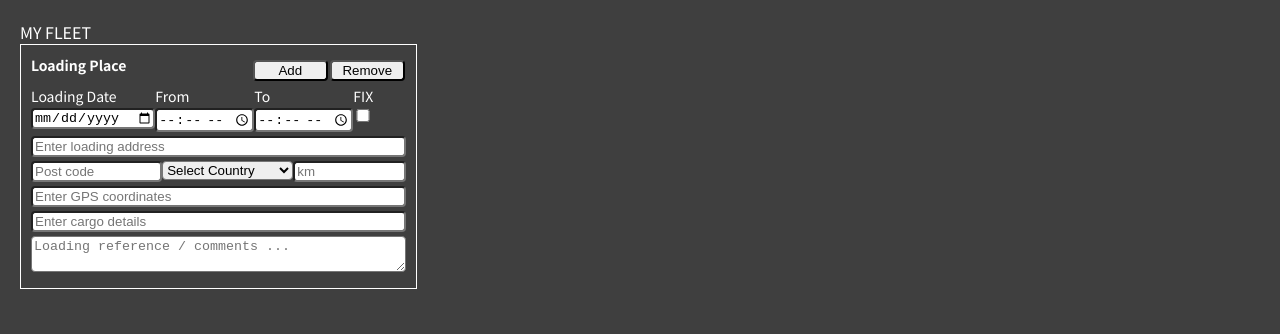
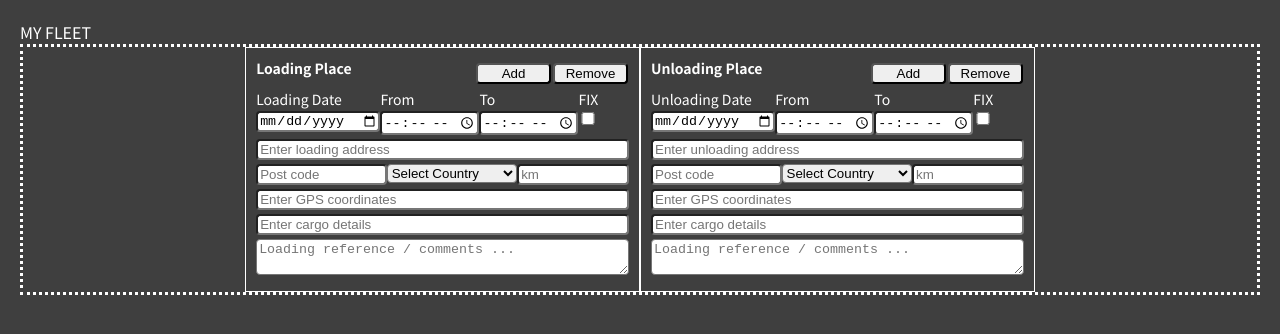
Before and after one commit to Alexit0/myfleet, a React (Create React App) app: page / in a window 1280 px wide. Shown: the top 334 px of the page. Built offline with nearby package versions, Linux system fonts and the light colour scheme.

Commit message:
modify css, add unloading block

```diff
--- a/src/components/LoadingForm.js
+++ b/src/components/LoadingForm.js
@@ -1,16 +1,17 @@
 import React from "react";
 
 import LoadingBlock from "./LoadingBlock";
+import UnloadingBlock from "./UnloadingBlock";
 
 import classes from "./LoadingForm.module.css";
 
 const LoadingForm = (props) => {
   return (
     <form>
-      <div>
+      <main>
         <LoadingBlock />
-      </div>
-
+        <UnloadingBlock />
+      </main>
     </form>
   );
 };
--- a/src/components/LoadingForm.module.css
+++ b/src/components/LoadingForm.module.css
@@ -16,11 +16,27 @@ label {
     display: block;
 }
 
+main {
+    border: dotted ;
+    /* margin: 10px 20%; */
+    display: flex;
+    justify-content: center;
+}
+
 .loading-block {
+    /* float: left; */
     border: solid 1px white;
     width: 32%;
     padding: 10px;
 }
+
+.unloading-block {
+    /* float: right; */
+    border: solid 1px white;
+    width: 32%;
+    padding: 10px;
+}
+
 
 .label-bar {
     display: flex;
```
